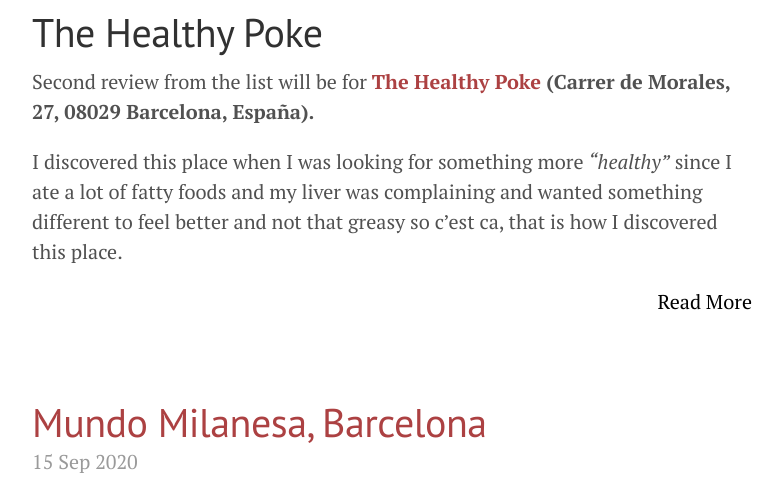
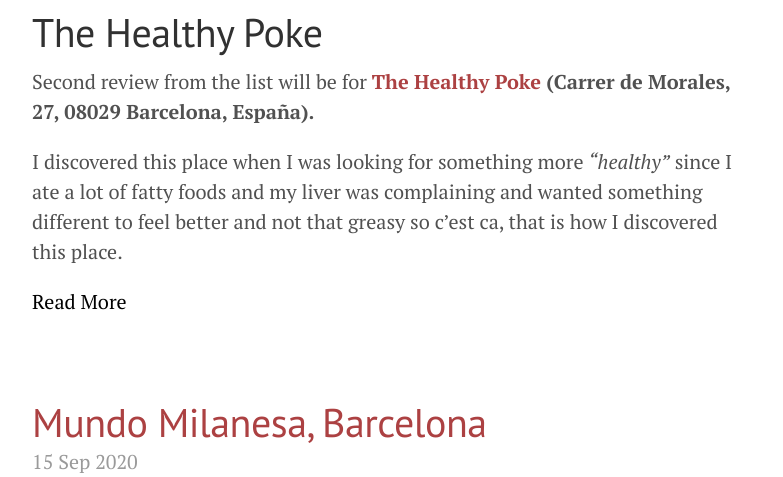
Before and after one commit to stefaneacsu147/food, a Jekyll site: the page built from index.html, in a window 1280 px wide. Shown: the part 552-1029 px from the top of the page, without its empty margins (248-1031 px from the left). Built offline with Jekyll 4.4.1, drawn with Linux system fonts in a browser that asks for light colours; the list of posts is cut into pages by our own code; grey boxes are pictures that could not be loaded.

Commit message:
changed read more...

```diff
--- a/index.html
+++ b/index.html
@@ -15,7 +15,7 @@
     <span class="post-date">{{ post.date | date_to_string }}</span>
     {% if post.content contains "<!-- more -->" %}
       {{ post.content | split:"<!-- more -->" | first % }}
-      <div style="text-align:right;">
+      <div>
         <a href="{{ post.url }}" style="color:#000;">Read More</a>
       </div>
     {% else %}
```
